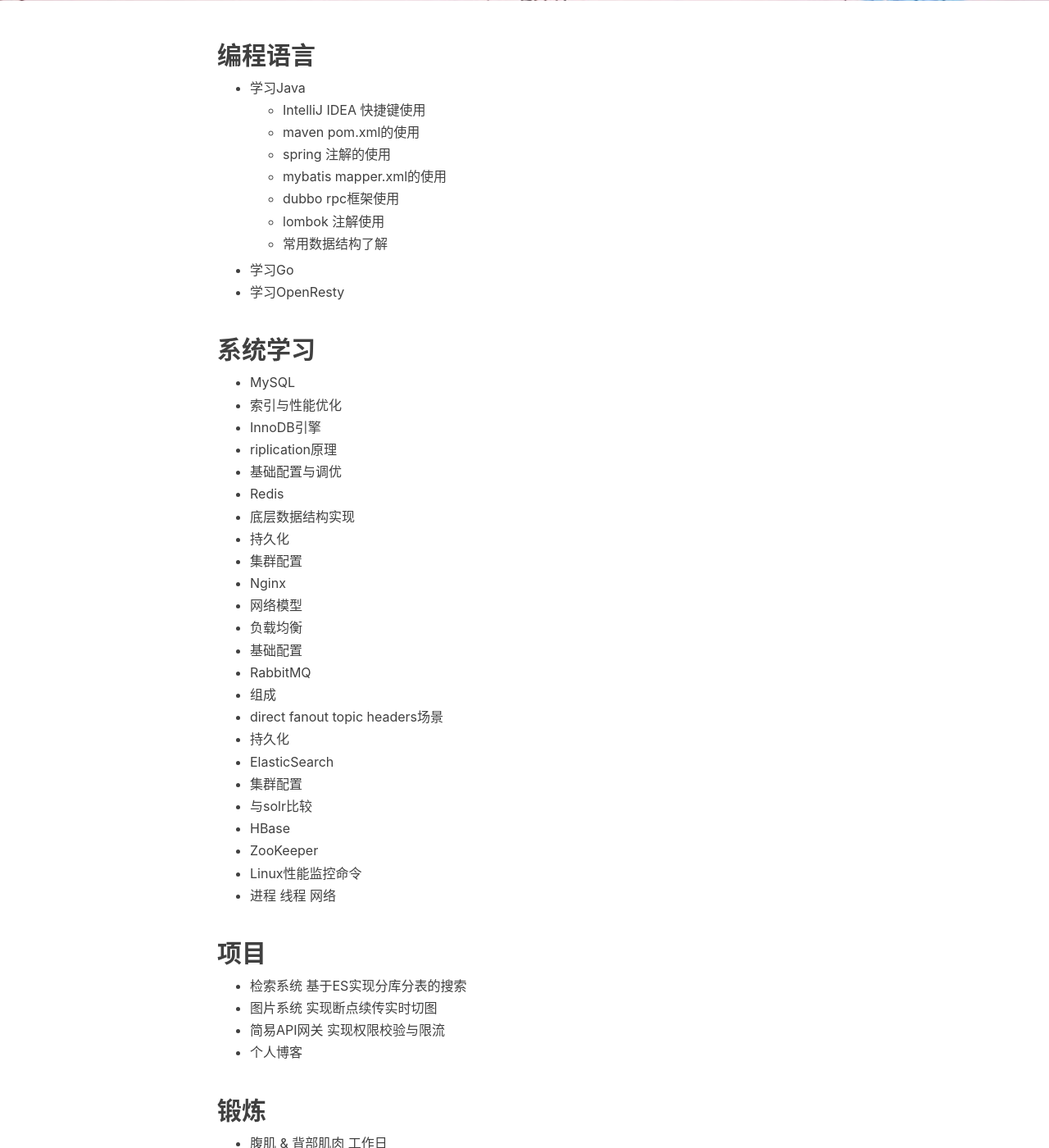
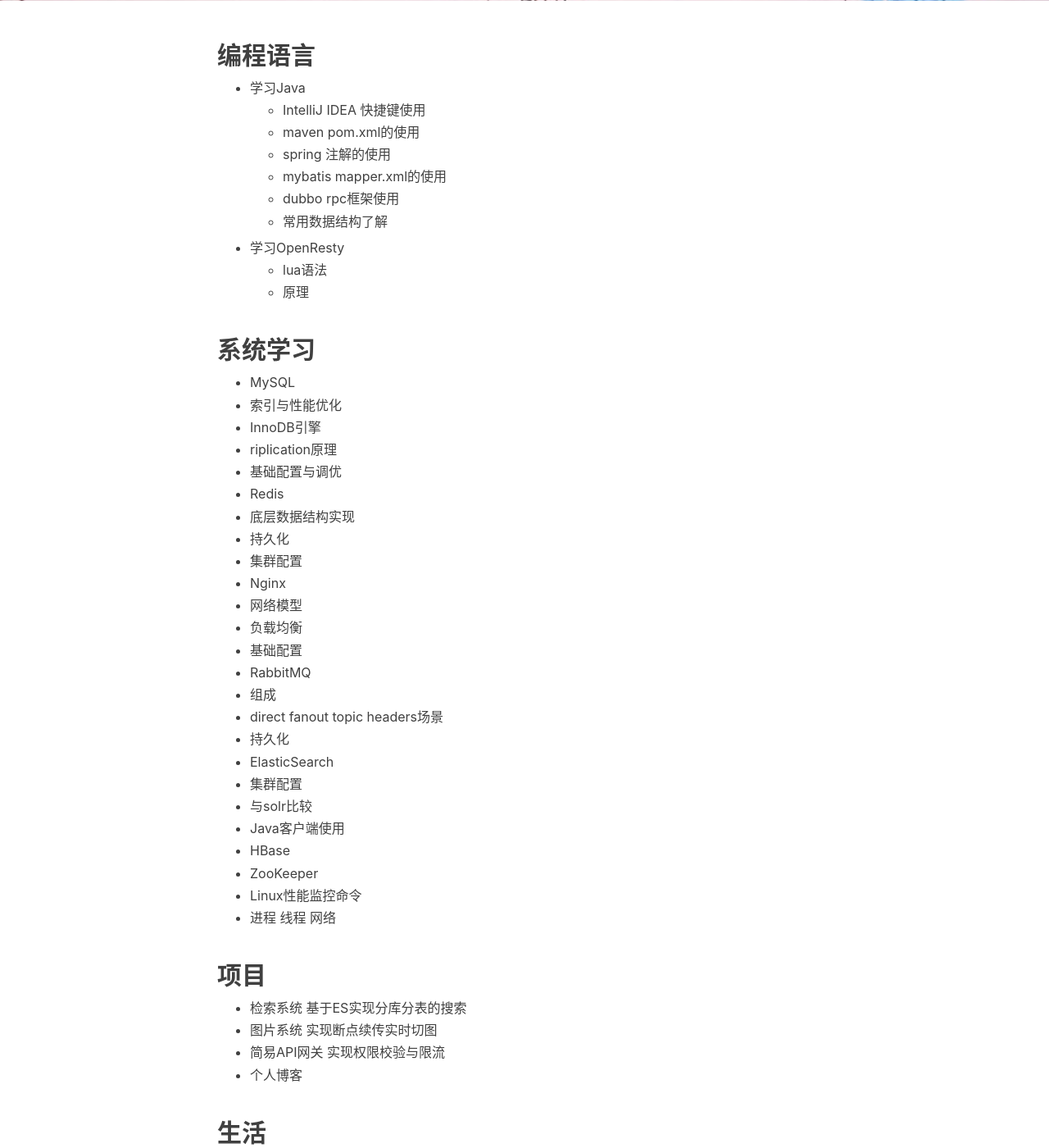
Before and after one commit to bug1024/jeet-blog, a Jekyll site: the page built from _posts/2017-03-08-2017plan.md, in a window 1280 px wide and 1400 px high, scrolled down 522 px. Shown: the whole window at 82% size. Built offline with Jekyll 4.4.1, drawn with Linux system fonts in a browser that asks for light colours; nearby versions of some CDN libraries; comment, search, counter and statistics services are not loaded.

Commit message:
update plan

```diff
--- a/_posts/2017-03-08-2017plan.md
+++ b/_posts/2017-03-08-2017plan.md
@@ -16,10 +16,10 @@
     * spring 注解的使用
     * mybatis mapper.xml的使用
     * dubbo rpc框架使用
-    * lombok 注解使用
     * 常用数据结构了解
- - 学习Go
  - 学习OpenResty
+    * lua语法
+    * 原理
 
 ## 系统学习
  - MySQL
@@ -42,6 +42,7 @@
  - ElasticSearch
   * 集群配置
   * 与solr比较
+  * Java客户端使用
  - HBase
  - ZooKeeper
  - Linux性能监控命令
@@ -53,6 +54,8 @@
  - 简易API网关 实现权限校验与限流
  - 个人博客
 
-## 锻炼
+## 生活
  - 腹肌 & 背部肌肉 工作日
  - 篮球 周六
+ - 起床时间逐步调整到6点
+ - 睡前看15分钟书
```
